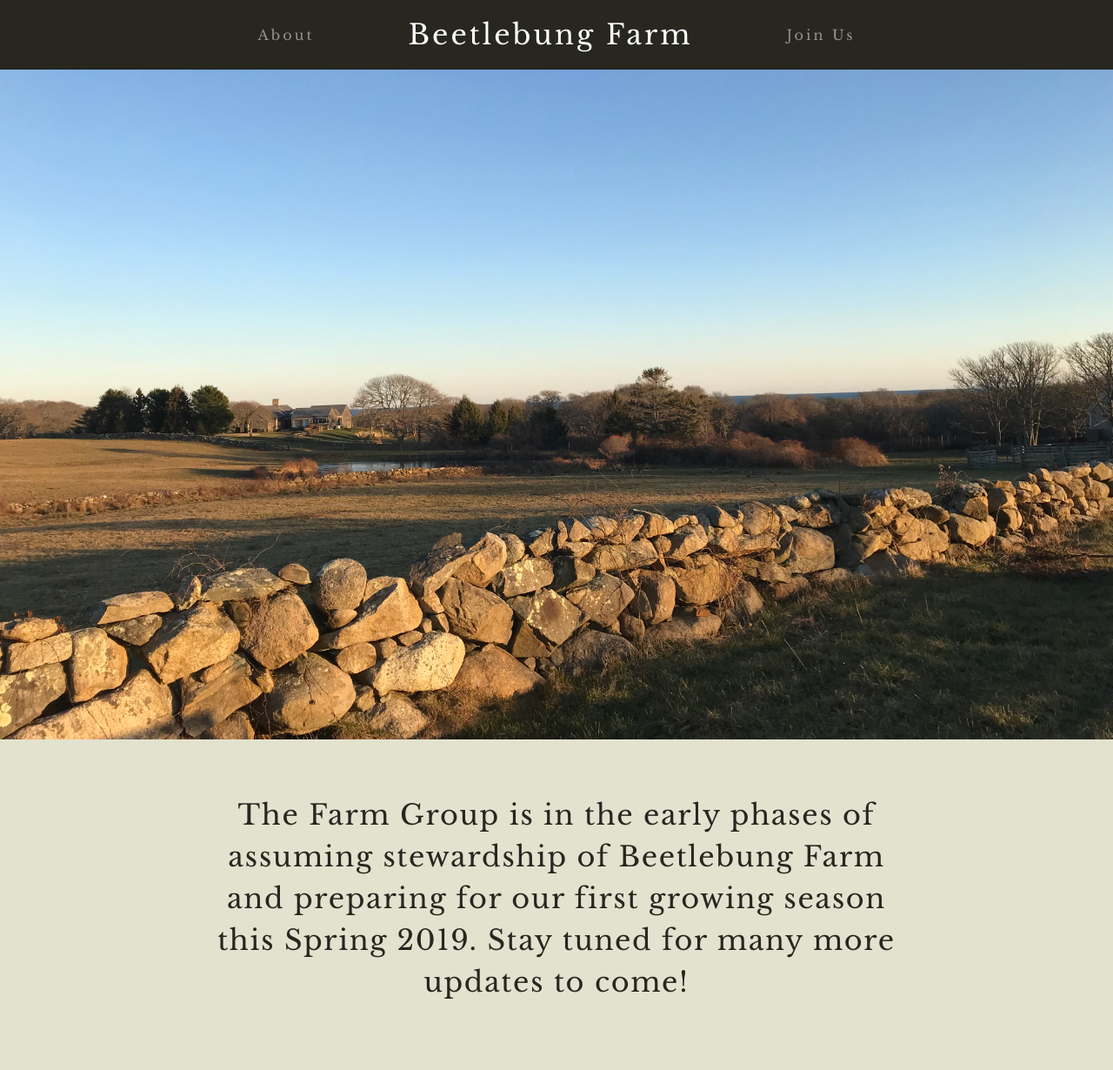
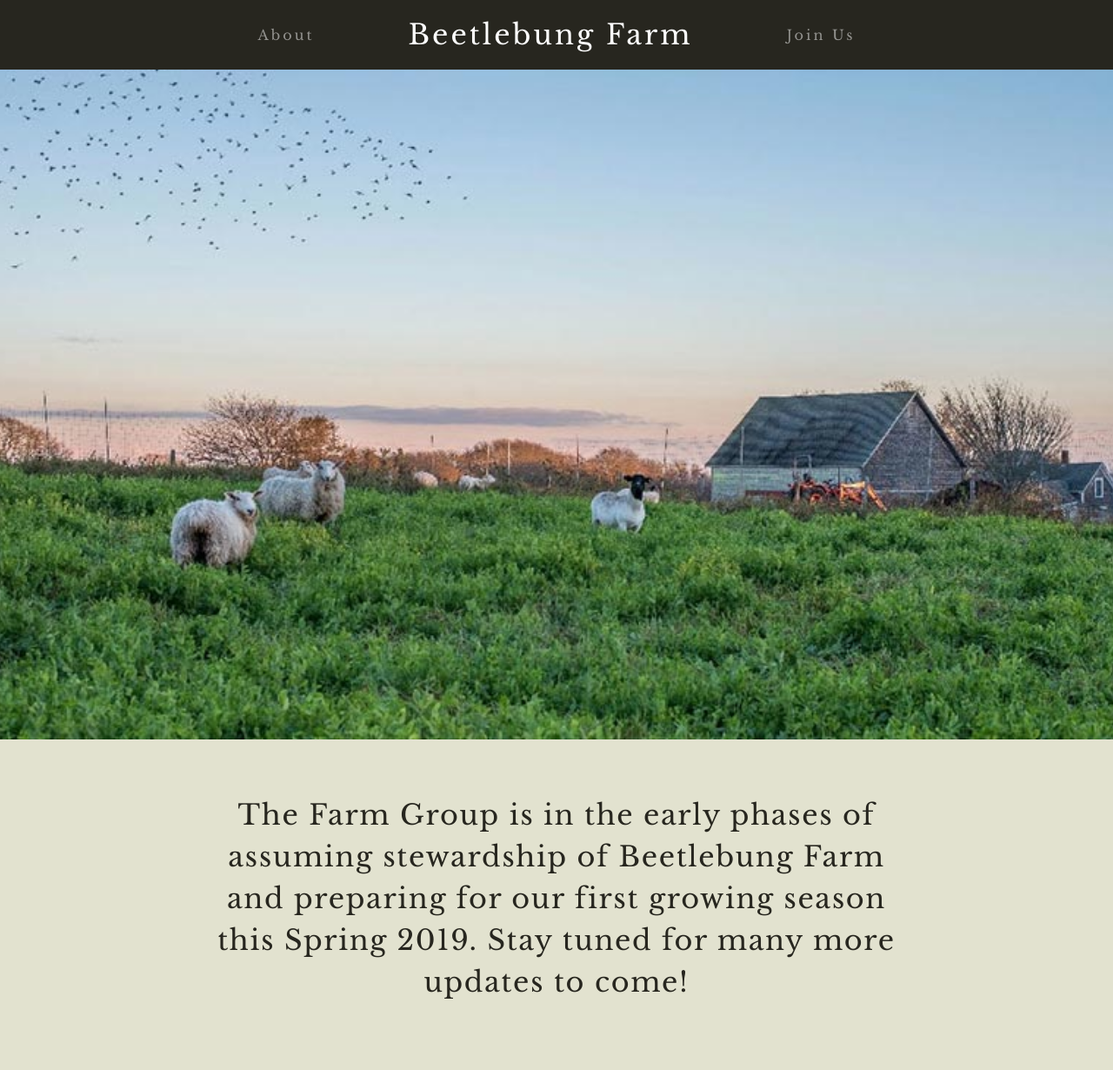
Before and after one commit to njasset10/beetlebungfarm, a PHP site: page /index.html in a window 1280 px wide. Shown: the top 1230 px of the page at 87% size. Run offline with PHP 8.4, Linux system fonts and the light colour scheme; some libraries are stand-ins or nearby versions.

Commit message:
hilary updates new hero image

```diff
--- a/main.css
+++ b/main.css
@@ -17,7 +17,7 @@ div {
 }
 
 .heroImage {
-    background-image: url('photos/farmView.jpeg');
+    background-image: url('photos/sheepOnFarm.jpg');
     background-position: center;
     background-repeat: no-repeat;
     background-size: cover;
```
